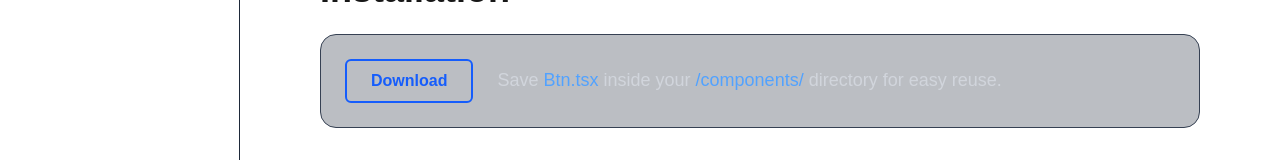
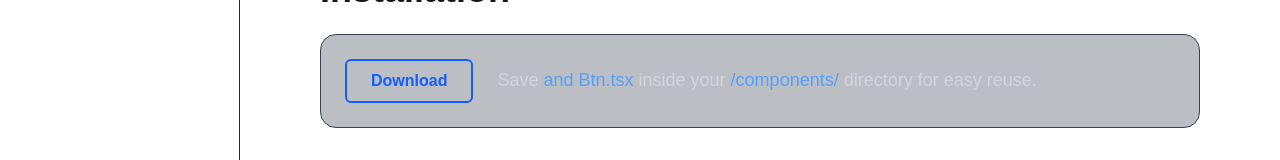
Before and after one commit to rootanvir/components_library-next.js, a Next.js app: page / in a window 1280 px wide. Shown: the part 322-482 px from the top of the page. Built offline with nearby package versions, Linux system fonts and the light colour scheme.

Commit message:
installation

```diff
--- a/components/main/ComView.tsx
+++ b/components/main/ComView.tsx
@@ -24,7 +24,7 @@ const ComView: FC<Props> = ({ className = "" }) => {
         <div className="p-6 bg-gray-800/30 rounded-2xl border border-gray-700 flex flex-col md:flex-row items-center gap-6">
           <Btn text="Download" variant="filling" />
           <p className="text-lg text-gray-300 leading-relaxed">
-            Save <span className="font-mono text-blue-400">Btn.tsx</span> inside your{" "}
+            Save <span className="font-mono text-blue-400">and Btn.tsx</span> inside your{" "}
             <span className="font-mono text-blue-400">/components/</span> directory for easy reuse.
           </p>
         </div>
```
